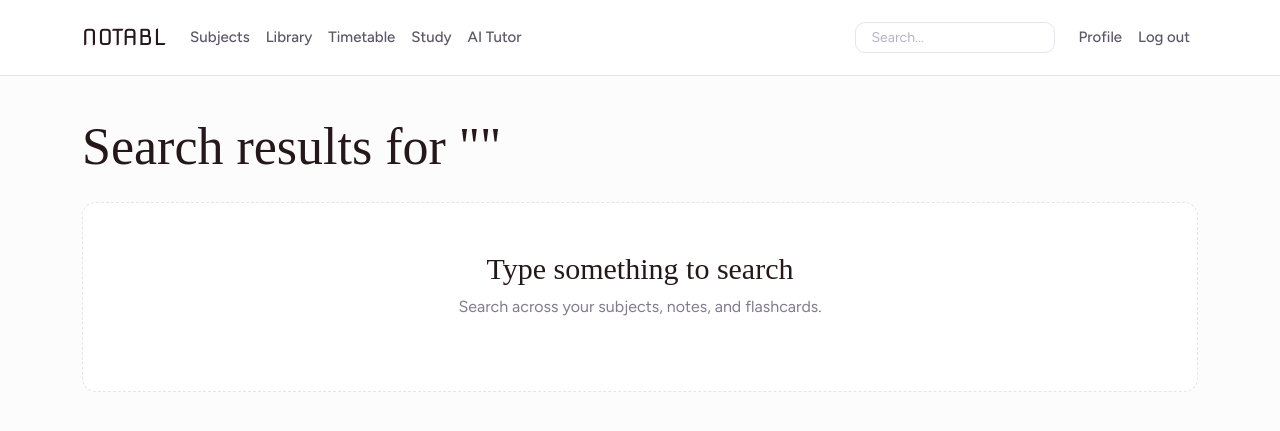
After one commit to 1m6i8d/AI-Study-Assisstant, a Flask app: page /search/ in a window 1280 px wide. The commit adds this page. Shown: the top 431 px of the page. Run offline with Flask 3, Linux system fonts and the light colour scheme; the visitor is signed in with stand-in values (Sample User, id 1); some web fonts are replaced.

Commit message:
Search bar functionality added

```diff
--- a/app/__init__.py
+++ b/app/__init__.py
@@ -84,6 +84,7 @@ def _register_blueprints(app):
     from app.timetable.routes import timetable_bp
     from app.library.routes import library_bp
     from app.analytics.routes import analytics_bp
+    from app.search.routes import search_bp
 
     app.register_blueprint(core_bp)
     app.register_blueprint(auth_bp, url_prefix="/auth")
@@ -96,3 +97,4 @@ def _register_blueprints(app):
     app.register_blueprint(timetable_bp, url_prefix="/timetable")
     app.register_blueprint(library_bp, url_prefix="/library")
     app.register_blueprint(analytics_bp, url_prefix="/analytics")
+    app.register_blueprint(search_bp, url_prefix="/search")
--- /dev/null
+++ b/app/search/routes.py
@@ -0,0 +1,15 @@
+"""Global search route."""
+from flask import Blueprint, render_template, request
+from flask_login import login_required, current_user
+
+from app.search.services import global_search
+
+search_bp = Blueprint("search", __name__, template_folder="../templates/search")
+
+
+@search_bp.route("/")
+@login_required
+def results():
+    query = request.args.get("q", "")
+    data = global_search(current_user.id, query)
+    return render_template("search/results.html", data=data)
--- /dev/null
+++ b/app/search/services.py
@@ -0,0 +1,34 @@
+"""Cross-module search across Subjects, Notes, and Flashcards."""
+from app.models.subject import Subject
+from app.models.note import Note
+from app.models.flashcard import Flashcard
+
+
+def global_search(user_id, query):
+    query = (query or "").strip()
+    if not query:
+        return {"subjects": [], "notes": [], "flashcards": [], "query": query}
+
+    like = f"%{query}%"
+
+    subjects = (
+        Subject.query.filter(Subject.user_id == user_id)
+        .filter(Subject.name.ilike(like))
+        .all()
+    )
+
+    notes = (
+        Note.query.join(Subject)
+        .filter(Subject.user_id == user_id)
+        .filter((Note.title.ilike(like)) | (Note.content.ilike(like)))
+        .all()
+    )
+
+    flashcards = (
+        Flashcard.query.join(Subject)
+        .filter(Subject.user_id == user_id)
+        .filter((Flashcard.front.ilike(like)) | (Flashcard.back.ilike(like)))
+        .all()
+    )
+
+    return {"subjects": subjects, "notes": notes, "flashcards": flashcards, "query": query}
--- a/app/static/css/base.css
+++ b/app/static/css/base.css
@@ -67,6 +67,28 @@ h4 { font-size: var(--text-h4); margin-bottom: var(--space-1); }
   font-family: var(--font-accent);
   font-weight: 400;
   letter-spacing: 0.03em;
+}
+.navbar-search {
+  margin: 0 var(--space-2);
+}
+.navbar-search input {
+  width: 200px;
+  font-size: var(--text-small);
+  padding: 4px var(--space-2);
+}
+.navbar-search { position: relative; }
+.inline-tooltip {
+  position: absolute;
+  top: calc(100% + 4px);
+  left: 0;
+  background-color: var(--color-text-primary);
+  color: var(--color-bg);
+  font-size: var(--text-caption);
+  padding: 4px var(--space-2);
+  border-radius: var(--radius-sm);
+  white-space: nowrap;
+  box-shadow: var(--shadow-sm);
+  z-index: 10;
 }
 
 /* Dropdown menu (navbar "More") */
@@ -876,3 +898,5 @@ h4 { font-size: var(--text-h4); margin-bottom: var(--space-1); }
   height: 100%;
   transition: width var(--transition-base);
 }
+.search-page { margin-top: var(--space-5); margin-bottom: var(--space-6); }
+.search-page h2 { margin-top: var(--space-4); }
--- /dev/null
+++ b/app/static/js/navbar-search.js
@@ -0,0 +1,21 @@
+(() => {
+  const form = document.getElementById("navbar-search-form");
+  const input = document.getElementById("navbar-search-input");
+  const tooltip = document.getElementById("navbar-search-tooltip");
+  if (!form || !input || !tooltip) return;
+
+  let hideTimer = null;
+
+  form.addEventListener("submit", (e) => {
+    if (!input.value.trim()) {
+      e.preventDefault();
+      tooltip.hidden = false;
+      clearTimeout(hideTimer);
+      hideTimer = setTimeout(() => { tooltip.hidden = true; }, 2000);
+    }
+  });
+
+  input.addEventListener("input", () => {
+    tooltip.hidden = true;
+  });
+})();
--- a/app/templates/base.html
+++ b/app/templates/base.html
@@ -49,5 +49,6 @@
     </div>
   </div>
   <script src="{{ url_for('static', filename='js/confirm-modal.js') }}"></script>
+  <script src="{{ url_for('static', filename='js/navbar-search.js') }}"></script>
 </body>
 </html>
--- a/app/templates/partials/_navbar.html
+++ b/app/templates/partials/_navbar.html
@@ -27,6 +27,10 @@
             <a class="nav-link" href="{{ url_for('tutor.index') }}">AI Tutor</a>
           </li>
         </ul>
+        <form class="navbar-search" action="{{ url_for('search.results') }}" method="GET" id="navbar-search-form">
+          <input type="search" name="q" class="form-control" placeholder="Search..." aria-label="Search" id="navbar-search-input">
+          <div class="inline-tooltip" id="navbar-search-tooltip" hidden>Type something to search</div>
+        </form>
         <ul class="navbar-nav">
           <li class="nav-item">
             <a class="nav-link" href="{{ url_for('auth.profile') }}">Profile</a>
--- /dev/null
+++ b/app/templates/search/results.html
@@ -0,0 +1,57 @@
+{% extends "base.html" %}
+{% block title %}Search: {{ data.query }} · NOTABL{% endblock %}
+{% block content %}
+<div class="container search-page">
+  <h1>Search results for "{{ data.query }}"</h1>
+
+  {% if not data.query %}
+    <div class="empty-state">
+      <h3>Type something to search</h3>
+      <p class="text-muted">Search across your subjects, notes, and flashcards.</p>
+    </div>
+  {% elif not data.subjects and not data.notes and not data.flashcards %}
+    <div class="empty-state">
+      <h3>No results found</h3>
+      <p class="text-muted">Try a different search term.</p>
+    </div>
+  {% else %}
+    {% if data.subjects %}
+      <h2>Subjects</h2>
+      <div class="subject-grid">
+        {% for subject in data.subjects %}
+          <a href="{{ url_for('subjects.view_subject', subject_id=subject.id) }}" class="subject-card subject-card--{{ subject.color }}">
+            <h3>{{ subject.name }}</h3>
+            {% if subject.description %}<p class="text-muted">{{ subject.description }}</p>{% endif %}
+          </a>
+        {% endfor %}
+      </div>
+    {% endif %}
+
+    {% if data.notes %}
+      <h2>Notes</h2>
+      <div class="note-list">
+        {% for note in data.notes %}
+          <a href="{{ url_for('notes.view_note', note_id=note.id) }}" class="note-row">
+            <div>
+              <h3>{{ note.title }}</h3>
+              <p class="text-muted">{{ note.subject.name }}</p>
+            </div>
+          </a>
+        {% endfor %}
+      </div>
+    {% endif %}
+
+    {% if data.flashcards %}
+      <h2>Flashcards</h2>
+      <div class="flashcard-grid">
+        {% for card in data.flashcards %}
+          <a href="{{ url_for('flashcards.list_flashcards', subject_id=card.subject_id) }}" class="flashcard-tile">
+            <p class="flashcard-front">{{ card.front }}</p>
+            <p class="text-muted">{{ card.subject.name }}</p>
+          </a>
+        {% endfor %}
+      </div>
+    {% endif %}
+  {% endif %}
+</div>
+{% endblock %}
```
